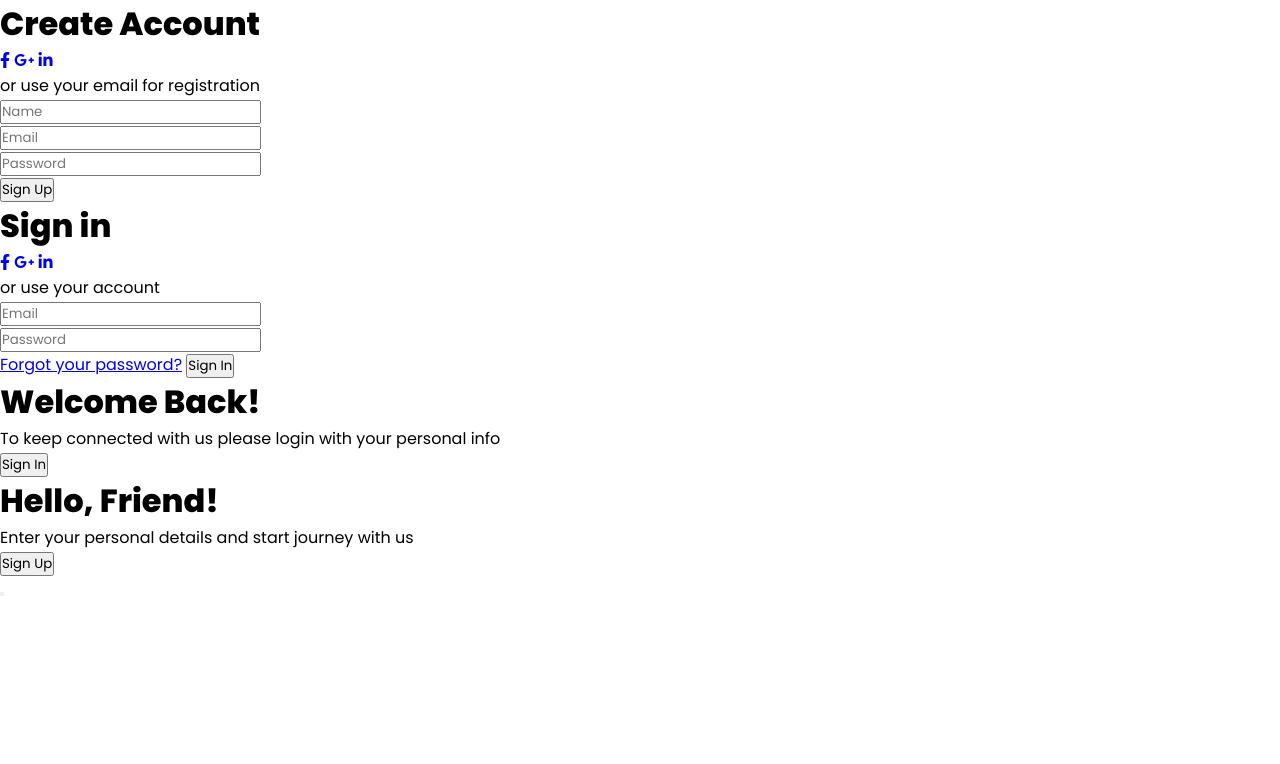
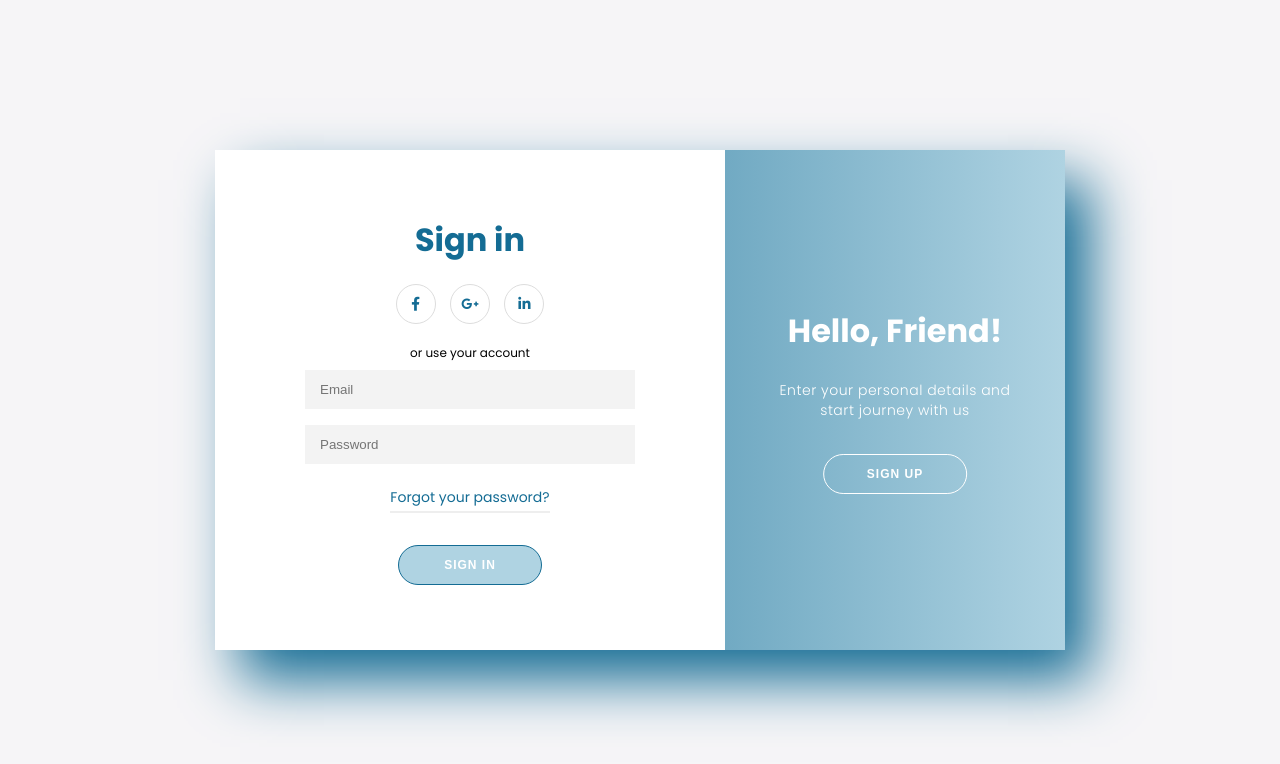
Before and after one commit to azamPro/amazon-shop, a plain HTML site: page login-page/login-page.html in a window 1280 px wide. Drawn offline with Linux system fonts and the light colour scheme; files that its build step writes are made by us from their sources.

Commit message:
login page

```diff
--- a/login-page/login-page.html
+++ b/login-page/login-page.html
@@ -11,7 +11,7 @@
         integrity="sha512-KfkfwYDsLkIlwQp6LFnl8zNdLGxu9YAA1QvwINks4PhcElQSvqcyVLLD9aMhXd13uQjoXtEKNosOWaZqXgel0g=="
         crossorigin="anonymous" referrerpolicy="no-referrer" />
     <!-- css stylesheet -->
-    <link rel="stylesheet" href="style.css">
+    <link rel="stylesheet" href="login-page-style.css">
 </head>
 
 <body>
```
